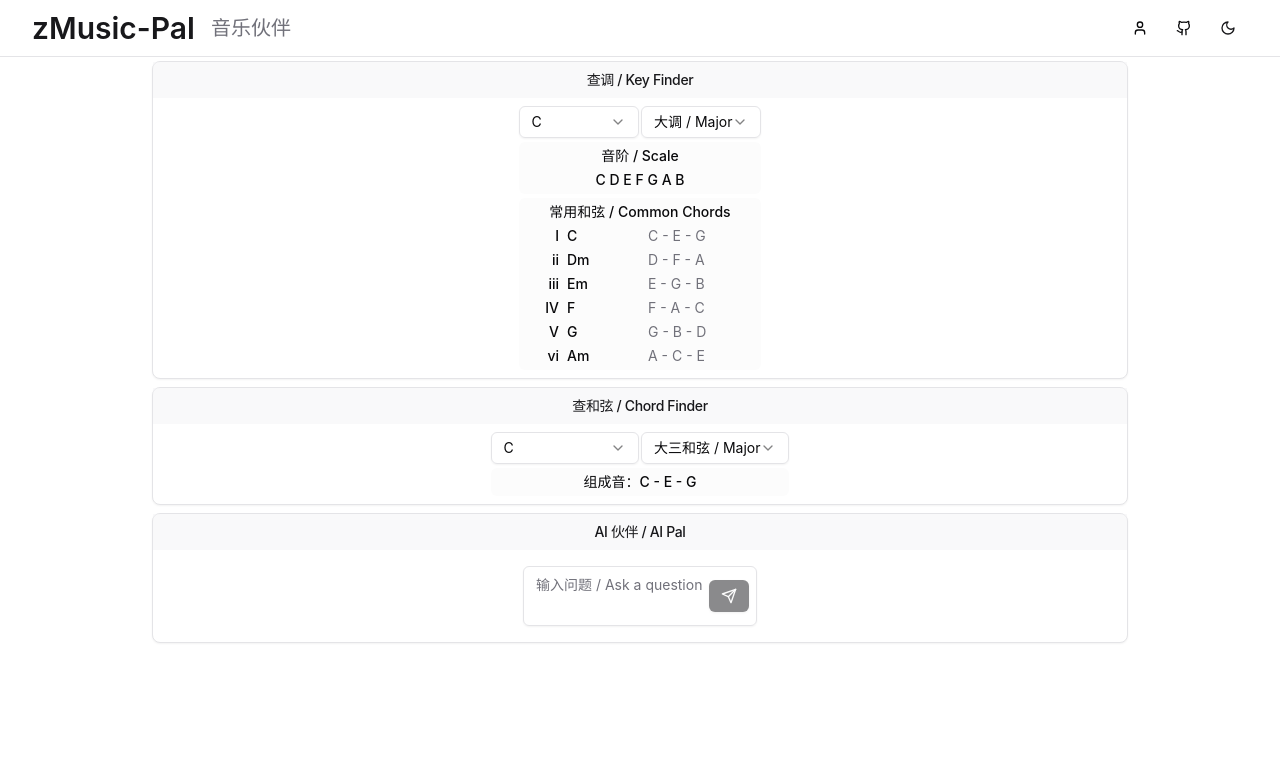
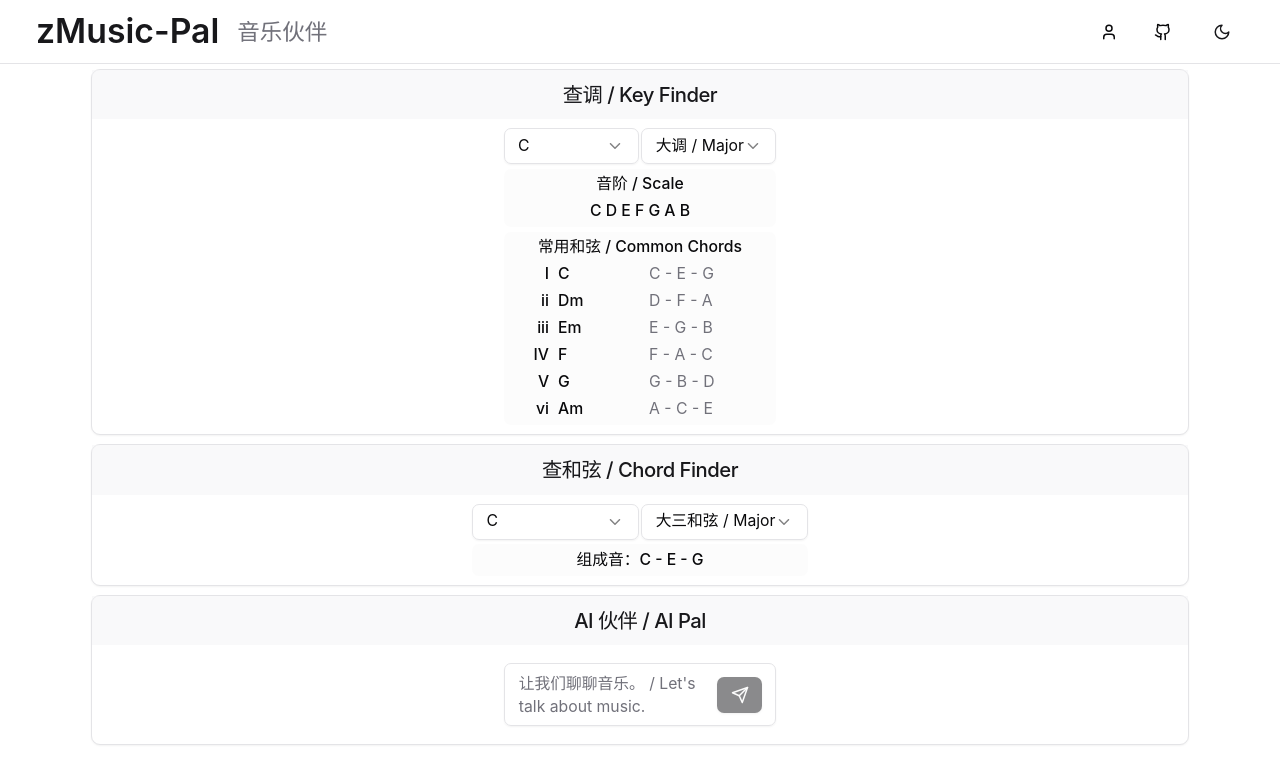
Before and after one commit to zoejane/zmusic-pal, a Next.js app: page / in a window 1280 px wide. Shown: the top 784 px of the page. Built offline with nearby package versions, Linux system fonts and the light colour scheme.

Commit message:
fix: add @radix-ui/react-select package for dropdown menus

```diff
--- a/app/globals.css
+++ b/app/globals.css
@@ -59,13 +59,27 @@
 }
 
 body {
-  font-family: var(--font-roboto), -apple-system, BlinkMacSystemFont, 'Segoe UI', 'Roboto', 'Oxygen', 'Ubuntu', 'Cantarell', 'Fira Sans', 'Droid Sans', 'Helvetica Neue', sans-serif;
+  font-family: var(--font-roboto), -apple-system, BlinkMacSystemFont, "Segoe UI", "Roboto", "Oxygen", "Ubuntu",
+    "Cantarell", "Fira Sans", "Droid Sans", "Helvetica Neue", sans-serif;
 }
 
-h1, h2, h3, h4, h5, h6 {
+h1,
+h2,
+h3,
+h4,
+h5,
+h6 {
   font-family: var(--font-roboto-slab), serif;
 }
 
 :lang(zh-CN) {
-  font-family: -apple-system, BlinkMacSystemFont, 'Segoe UI', 'Roboto', 'Oxygen', 'Ubuntu', 'Cantarell', 'Fira Sans', 'Droid Sans', 'Helvetica Neue', sans-serif;
+  font-family: -apple-system, BlinkMacSystemFont, "Segoe UI", "Roboto", "Oxygen", "Ubuntu", "Cantarell", "Fira Sans",
+    "Droid Sans", "Helvetica Neue", sans-serif;
 }
+
+/* Increase font size for desktop */
+@media (min-width: 1024px) {
+  html {
+    font-size: 18px;
+  }
+}
--- a/app/layout.client.tsx
+++ b/app/layout.client.tsx
@@ -1,10 +1,9 @@
-'use client'
+"use client"
 
-import { ThemeToggle } from '@/components/ThemeToggle'
-import { GithubIcon } from 'lucide-react'
-import { Button } from '@/components/ui/button'
-import Header from '@/components/Header'
-import { AboutMeModal } from '@/components/AboutMeModal'
+import { ThemeToggle } from "@/components/ThemeToggle"
+import { GithubIcon, User } from "lucide-react"
+import { Button } from "@/components/ui/button"
+import Header from "@/components/Header"
 
 export default function RootLayoutClient({
   children,
@@ -16,13 +15,21 @@ export default function RootLayoutClient({
       <header className="sticky top-0 z-50 w-full border-b bg-background/95 backdrop-blur supports-[backdrop-filter]:bg-background/60">
         <div className="container flex h-14 items-center">
           <Header />
-          <div className="flex flex-1 items-center justify-end space-x-2">
-            <AboutMeModal className="h-10 w-10" iconSize={20} />
+          <div className="flex flex-1 items-center justify-end space-x-4">
             <Button
               variant="ghost"
               size="icon"
               className="h-8 w-8"
-              onClick={() => window.open('https://github.com/zoejane/zmusic-pal', '_blank')}
+              onClick={() => window.open("https://zoejane.net", "_blank")}
+            >
+              <User className="h-4 w-4" />
+              <span className="sr-only">About Me</span>
+            </Button>
+            <Button
+              variant="ghost"
+              size="icon"
+              className="h-8 w-8"
+              onClick={() => window.open("https://github.com/zoejane/zmusic-pal", "_blank")}
             >
               <GithubIcon className="h-4 w-4" />
               <span className="sr-only">GitHub</span>
@@ -31,9 +38,7 @@ export default function RootLayoutClient({
           </div>
         </div>
       </header>
-      <main className="flex-1">
-        {children}
-      </main>
+      <main className="flex-1">{children}</main>
     </div>
   )
 }
--- a/components/AIPal.tsx
+++ b/components/AIPal.tsx
@@ -76,7 +76,7 @@ export default function AIPal() {
   return (
     <CardWrapper
       title="AI 伙伴 / AI Pal"
-      className={`flex flex-col ${messages.length === 0 ? "h-auto" : "h-[400px] sm:h-[450px] md:h-[500px]"}`}
+      className={`flex flex-col ${messages.length === 0 ? "h-auto" : "h-[400px] sm:h-[450px] md:h-[500px]"} w-full`}
     >
       {messages.length > 0 && (
         <div
@@ -97,9 +97,7 @@ export default function AIPal() {
                     className="prose prose-sm dark:prose-invert max-w-none"
                     components={{
                       // 自定义链接在新标签页打开
-                      a: ({ node, ...props }) => (
-                        <a target="_blank" rel="noopener noreferrer" {...props} />
-                      ),
+                      a: ({ node, ...props }) => <a target="_blank" rel="noopener noreferrer" {...props} />,
                     }}
                   >
                     {message.content}
@@ -127,14 +125,14 @@ export default function AIPal() {
             value={input}
             onChange={(e) => setInput(e.target.value)}
             onKeyDown={handleKeyDown}
-            placeholder="输入问题 / Ask a question"
-            className="pr-10 resize-none overflow-hidden"
+            placeholder="让我们聊聊音乐。 / Let's talk about music."
+            className="pr-12 resize-none overflow-hidden w-full"
             rows={1}
           />
           <Button
             onClick={handleSubmit}
             disabled={isLoading || !input.trim()}
-            className="absolute right-2 top-1/2 transform -translate-y-1/2"
+            className="absolute right-3 top-1/2 transform -translate-y-1/2"
             size="sm"
           >
             <Send className="h-4 w-4" />
--- a/components/AboutMeModal.tsx
+++ /dev/null
@@ -1,38 +0,0 @@
-'use client'
-
-import { Button } from "@/components/ui/button"
-import { Dialog, DialogContent, DialogHeader, DialogTitle, DialogTrigger } from "@/components/ui/dialog"
-import { User } from 'lucide-react'
-
-interface AboutMeModalProps {
-  className?: string;
-  iconSize?: number;
-}
-
-export function AboutMeModal({ className, iconSize = 20 }: AboutMeModalProps) {
-  return (
-    <Dialog>
-      <DialogTrigger asChild>
-        <Button variant="ghost" size="sm" className={className}>
-          <User className={`h-${iconSize} w-${iconSize}`} />
-          <span className="sr-only">About Me</span>
-        </Button>
-      </DialogTrigger>
-      <DialogContent className="sm:max-w-[425px]">
-        <DialogHeader>
-          <DialogTitle>关于我 / About Me</DialogTitle>
-        </DialogHeader>
-        <div className="space-y-4">
-          <p>你好！我是zMusic-Pal的创作者。我热爱音乐和技术，希望通过这个工具帮助更多人探索音乐的奥秘。</p>
-          <p>Hello! I'm the creator of zMusic-Pal. I'm passionate about music and technology, and I hope this tool helps more people explore the wonders of music.</p>
-          <h3 className="text-lg font-semibold">技能 / Skills</h3>
-          <ul className="list-disc list-inside">
-            <li>Web 开发 / Web Development</li>
-            <li>音乐理论 / Music Theory</li>
-            <li>人工智能应用 / AI Applications</li>
-          </ul>
-        </div>
-      </DialogContent>
-    </Dialog>
-  )
-}
--- a/components/ui/card-wrapper.tsx
+++ b/components/ui/card-wrapper.tsx
@@ -12,7 +12,7 @@ export function CardWrapper({ title, children, className }: CardWrapperProps) {
   return (
     <Card className={cn("bg-card text-card-foreground shadow-sm", className)}>
       <CardHeader className="bg-muted/50 p-2 text-center">
-        <CardTitle className="text-primary text-sm font-medium">{title}</CardTitle>
+        <CardTitle className="text-primary text-sm font-medium lg:text-lg">{title}</CardTitle>
       </CardHeader>
       <CardContent className="p-2 flex flex-col items-center">{children}</CardContent>
     </Card>
```
